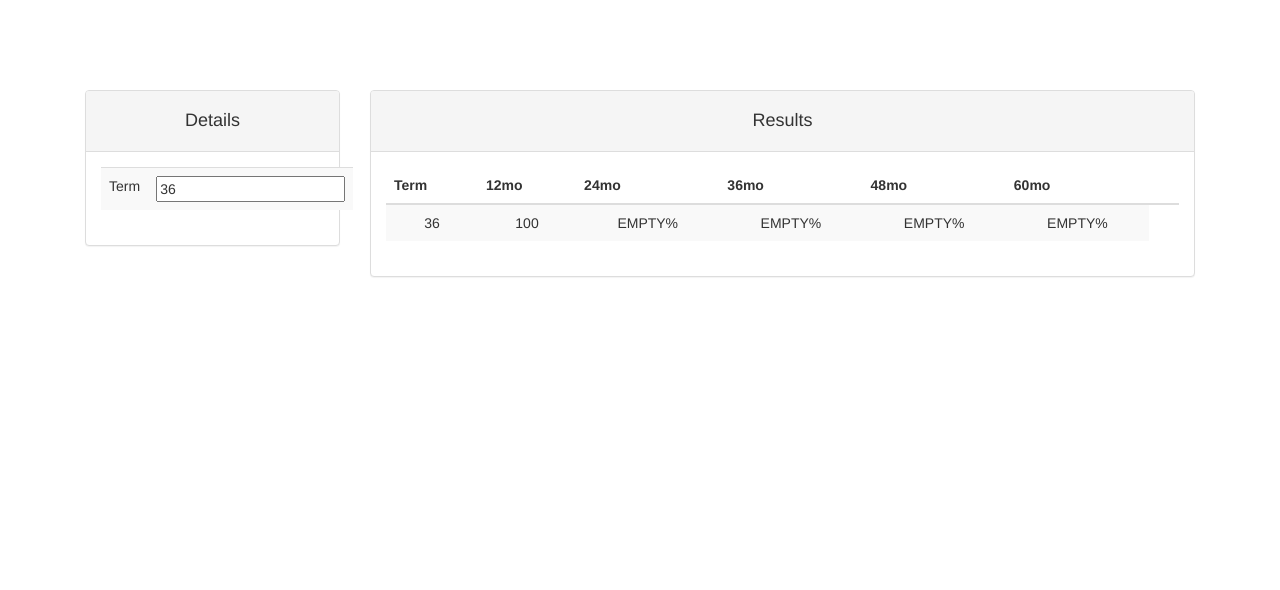
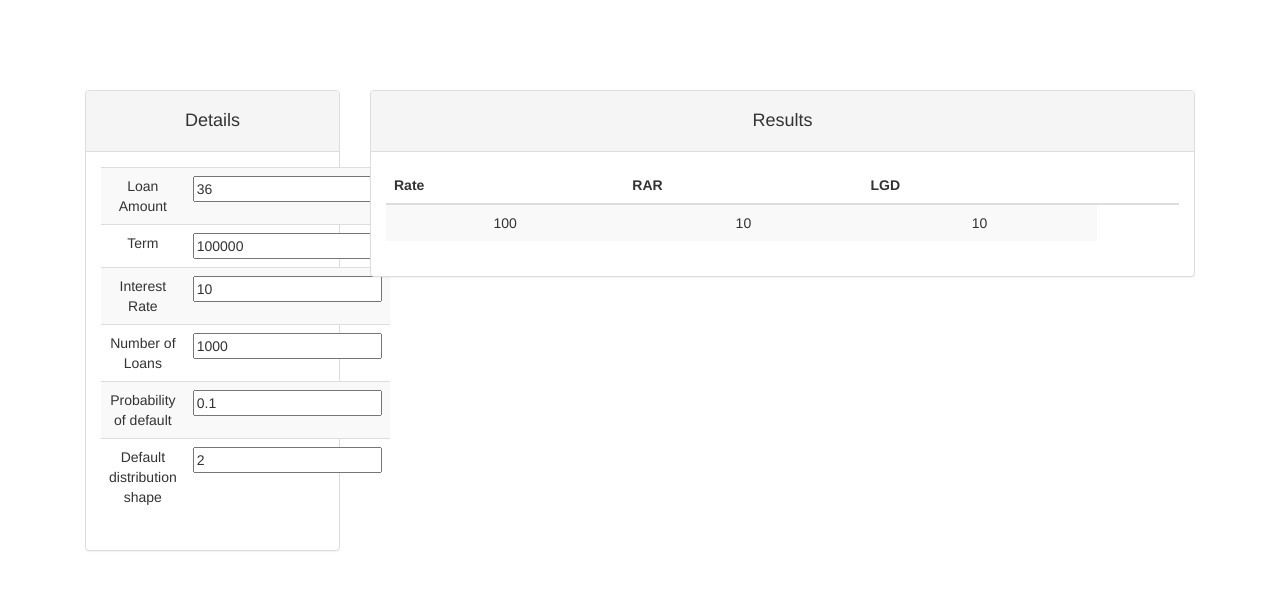
Before and after one commit to gjthompson1/rbp_monte_carlo, a Flask app: page /main in a window 1280 px wide. Shown: the top 590 px of the page. Run offline with Flask 2, Linux system fonts and the light colour scheme; the visitor is signed in with stand-in values (Sample User, id 1); some libraries are stand-ins or nearby versions.

Commit message:
adding all financial math

```diff
--- a/app.py
+++ b/app.py
@@ -5,7 +5,11 @@
     flash, redirect, url_for, g, json, make_response
 from functools import wraps
 import json
+import finance as fin
+import numpy as np
+import random
 import ast
+import matplotlib.pyplot as plt
 
 app = Flask(__name__)
 
@@ -46,12 +50,64 @@
 @login_required
 def api_calc():
     values = request.get_json()
-    val = values.get('term', 0) if values.get('term', 0) != '' else 0
-    mult_val = float(val)*12
+    num_loans = int(values.get('num_loans',1000) if values.get('num_loans', 1000) != '' else 1000)
+    int_rate = float(values.get('int_rate',1000) if values.get('int_rate', 1000) != '' else 1000)
+    loan_amount = float(values.get('loan_amount',1000) if values.get('loan_amount', 1000) != '' else 1000)
+    term = int(values.get('term',1000) if values.get('term', 1000) != '' else 1000)
+    pd = float(values.get('pd',1000) if values.get('pd', 1000) != '' else 1000)
+    shape = float(values.get('shape',2) if values.get('shape', 2) != '' else 2)
+
+    # num_loans = 1000
+    # int_rate = 10
+    # loan_amount = 100000
+    # term = 36
+    # pd = 0.1
+    # shape = 2
+
+    num_good = int((1-pd)*num_loans)
+    weib_dist = np.random.weibull(shape,50000)
+    weib_dist_nrom = weib_dist/np.max(weib_dist)*term
+    # plt.hist(weib_dist_nrom)
+    # plt.show()
+
+    cashflow_array = []
+    x = 0
+    while x < num_good:
+        row = {}
+        row[x] = np.array([-loan_amount] + [fin.payment_amortized(loan_amount,int_rate,term)]*term)
+        cashflow_array.append(row)
+        x+=1
+    while x < num_loans:
+        row = {}
+        DT = int(np.round(random.choice(weib_dist_nrom)))
+        if DT == 0:
+            row[x] = np.array([-loan_amount] + [0]*(term))
+        else:
+            row[x] = np.array([-loan_amount] + [fin.payment_amortized(loan_amount,int_rate,term)]*(DT-1) + [0]*(term-(DT-1)))
+        cashflow_array.append(row)
+        x+=1
+
+    loss = 0
+    for i in range(num_good,num_loans):
+        loss += sum(cashflow_array[i][i])
+    LGD = abs(loss/((num_loans-num_good)*loan_amount))
+
+    cashflow_sum = [0]*(term+1)
+    for i in range(0,len(cashflow_array)):
+        cashflow_sum = np.add(cashflow_sum,cashflow_array[i][i])
+
+    RAR = fin.IRR(cashflow_sum)
+    rate_cash = fin.risk_adj_rate(loan_amount,term,pd,LGD,RAR)
+
+    mult_val = RAR
     print mult_val
     resp = {
-        'mult_val': mult_val
+        'mult_val': mult_val,
+        'rate_cash':rate_cash,
+        'LGD':LGD,
+        'RAR':RAR
     }
+
     resp = json.dumps(resp)
     return make_response(resp)
 
--- a/static/js/main.js
+++ b/static/js/main.js
@@ -6,16 +6,20 @@
 //     .otherwise({redirectTo: '/'});
 // });
 
-exampleApp.controller('FormController1',function($scope){
-        $scope.buttonClicked = function(){
-            $scope.modText = $scope.inputText;
-        };
-    });
-
 exampleApp.controller('input_test', ['$scope', '$log', '$http', function($scope, $log, $http) {
 
-    $scope.inputs  = {term: "36"};
+    $scope.inputs  = {
+      term: "36",
+      loan_amount:"100000",
+      int_rate:"10",
+      num_loans:"1000",
+      pd:"0.1",
+      shape:'2'
+    };
     $scope.returnVal = 100;
+    $scope.rate_cash = 10;
+    $scope.RAR = 10;
+    $scope.LGD = 10;
 
     $scope.testFunc = function() {
         $log.log("input_test");
@@ -30,10 +34,3 @@
 }
 
 ]);
-
-// exampleApp.calculateRiskPricing: function($scope.inputs) {
-//     var payload = {
-//         inputs: inputs
-//     };
-//     return httpService.call('/app_temp', payload);
-// },
--- a/templates/app_temp.html
+++ b/templates/app_temp.html
@@ -1,10 +1,18 @@
 <!DOCTYPE html>
 <html lang="en" ng-app="exampleApp">
   <head>
-    <title>Flask App</title>
+    <title>RBP: Monte Carlo</title>
     <link href="css/bootstrap.min.css" rel="stylesheet">
     <link href="http://netdna.bootstrapcdn.com/bootswatch/3.1.1/yeti/bootstrap.min.css" rel="stylesheet" media="screen">
     <link href="static/css/starter-template.css" rel="stylesheet">
+    <script>
+    // Without JQuery
+    var slider = new Slider("#ex6");
+    slider.on("slide", function(slideEvt) {
+    	$("#ex6SliderVal").text(slideEvt.value);
+    });)
+    </script>
+
   </head>
 
   <body ng-controller ="input_test">
@@ -23,8 +31,28 @@
                   <table class="table table-striped">
                       <tbody>
                           <tr>
+                              <td> Loan Amount </td>
+                              <td><input ng-change="testFunc()" type="text" ng-model="inputs.term" /></td>
+                          </tr>
+                          <tr>
                               <td> Term </td>
-                              <td><input ng-change="testFunc()" type="text" ng-model="inputs.term" /></td>
+                              <td><input ng-change="testFunc()" type="text" ng-model="inputs.loan_amount" /></td>
+                          </tr>
+                          <tr>
+                              <td> Interest Rate </td>
+                              <td><input ng-change="testFunc()" type="text" ng-model="inputs.int_rate" /></td>
+                          </tr>
+                          <tr>
+                              <td> Number of Loans </td>
+                              <td><input ng-change="testFunc()" type="text" ng-model="inputs.num_loans" /></td>
+                          </tr>
+                          <tr>
+                              <td> Probability of default </td>
+                              <td><input ng-change="testFunc()" type="text" ng-model="inputs.pd" /></td>
+                          </tr>
+                          <tr>
+                              <td> Default distribution shape </td>
+                              <td><input ng-change="testFunc()" type="text" ng-model="inputs.shape" /></td>
                           </tr>
                       </tbody>
                   </table>
@@ -41,23 +69,17 @@
                 <table class="table table-striped">
                     <thead>
                         <tr>
-                            <th>Term</th>
-                            <th>12mo</th>
-                            <th>24mo</th>
-                            <th>36mo</th>
-                            <th>48mo</th>
-                            <th>60mo</th>
+                            <th>Rate</th>
+                            <th>RAR</th>
+                            <th>LGD</th>
                             <th></th>
                         </tr>
                     </thead>
                     <tbody>
                         <tr>
-                            <td> {{inputs.term}} </td>
-                            <td> {{ returnVal }} </td>
-                            <td> EMPTY% </td>
-                            <td> EMPTY% </std>
-                            <td> EMPTY% </td>
-                            <td> EMPTY% </td>
+                            <td> {{returnVal}} </td>
+                            <td> {{ RAR }} </td>
+                            <td> {{ LGD }} </td>
                         </tr>
                     </tbody>
                 </table>
```
Also changed, not shown: finance.py (added, +48 -0 lines), 1 other file.
